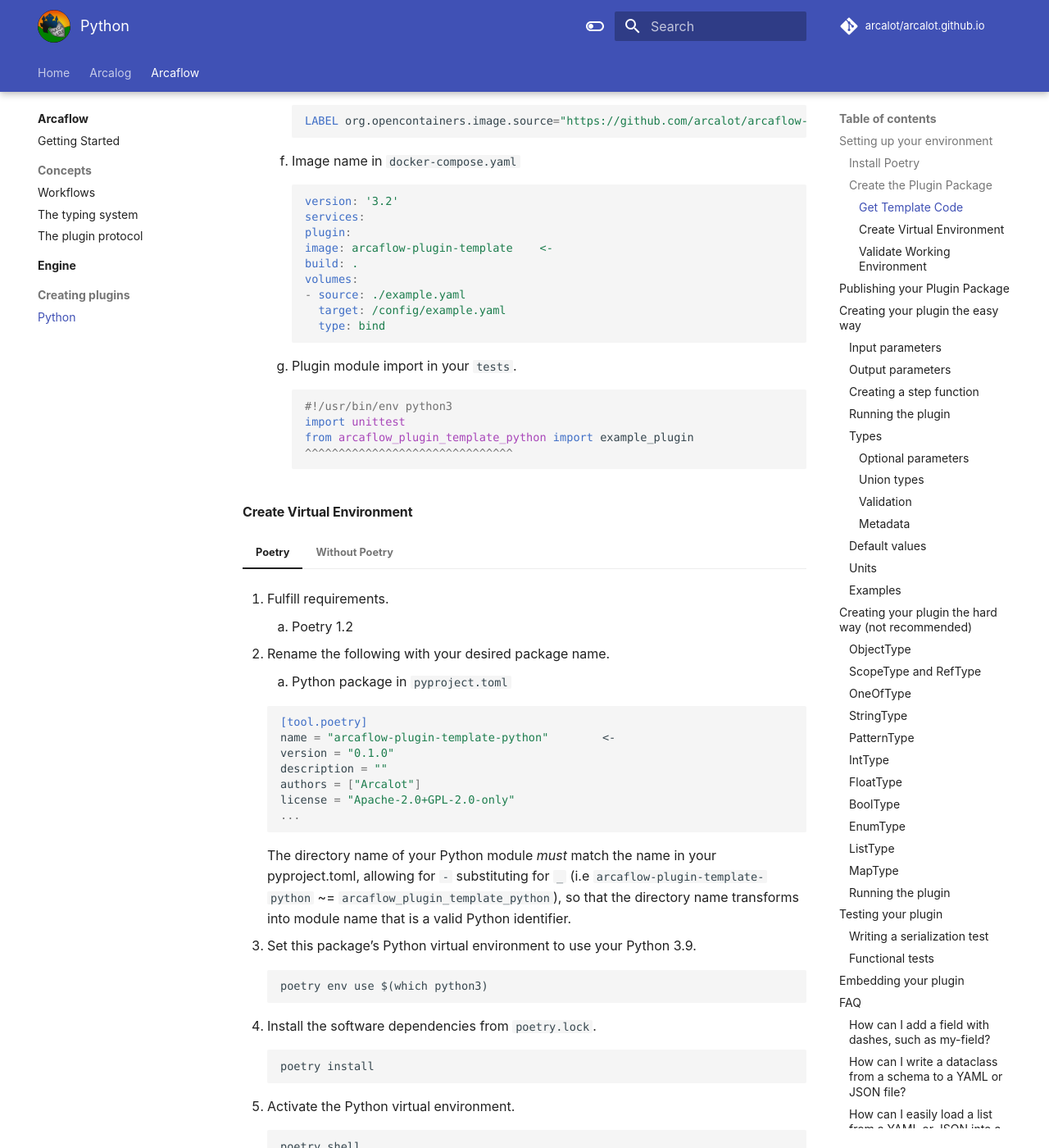
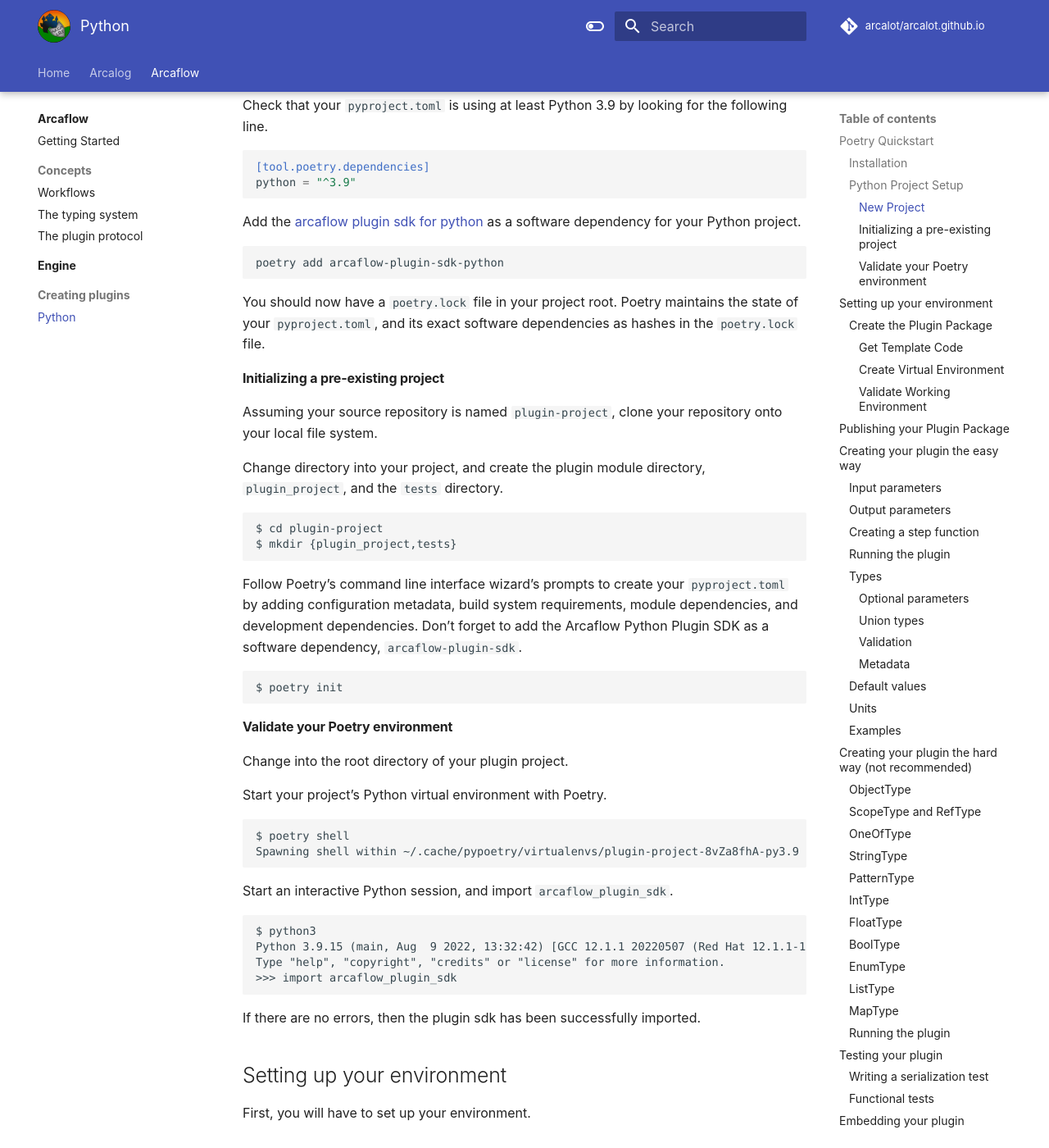
Before and after one commit to arcalot/arcalot.github.io, an MkDocs documentation site: the page built from docs/arcaflow/creating-plugins/python.md, in a window 1280 px wide and 1400 px high, scrolled down 2164 px. Shown: the whole window at 82% size. Built offline with MkDocs 1.6.1 and Material for MkDocs 9.7.7, drawn with Linux system fonts in a browser that asks for light colours; comment, search, counter and statistics services are not loaded; some of the changed text lies outside the part shown.

Commit message:
add poetry quickstart section

````diff
--- a/docs/arcaflow/creating-plugins/python.md
+++ b/docs/arcaflow/creating-plugins/python.md
@@ -10,43 +10,41 @@
 
 Before you start please familiarize yourself with the [Arcaflow type system](../concepts/typing.md).
 
-## Setting up your environment
+## Poetry Quickstart
 
-First, you will have to set up your environment.
-
-### Install Poetry
+### Installation
 
 1. Ensure your `python3` executable is at least version 3.9.
 
     ```
-    python3 --version
-    # Python 3.9.15
+    $ python3 --version
+    Python 3.9.15
     ```
 
 2. If it is not, install Python 3.9.
 
     === "RHEL, CentOS, Fedora"
         ```
-        dnf -y install python3.9
+        $ dnf -y install python3.9
         ```
 
     === "Ubuntu"
 
         ```
-        apt-get -y install python3.9
+        $ apt-get -y install python3.9
         ```
 
 3. Alias the Python 3.9 executable to `python3` installed by your system package manager.
 
     ```
-    alias python3="python3.9"
+    $ alias python3="python3.9"
     ```
 
 4. Install Poetry using one of their [supported methods](https://python-poetry.org/docs/#installation) for your environment.
 
     For example, on a Linux distribution
     ```
-    curl -sSL https://install.python-poetry.org | python3 -
+    $ curl -sSL https://install.python-poetry.org | python3 -
     ```
 
     Make sure to install Poetry into __exactly one Python executable__ on your
@@ -57,9 +55,119 @@
 5. Verify your Poetry version.
 
     ```shell
-    poetry --version
-    # Poetry (version 1.2.2)
+    $ poetry --version
+    Poetry (version 1.2.2)
     ```
+
+### Python Project Setup
+
+#### [New Project](https://python-poetry.org/docs/master/basic-usage/)
+
+Create your Python Project, `plugin-project`, and change directory into the project root. You should see a directory structure similar to this with the following files.
+
+```
+$ poetry new plugin-project
+Created package plugin_project in plugin-project
+
+$ tree plugin-project
+plugin-project
+├── plugin_project
+│   └── __init__.py
+├── pyproject.toml
+├── README.md
+└── tests
+    └── __init__.py
+
+2 directories, 4 files
+
+$ cd plugin-project
+```
+
+Ensure `python3` is at least 3.9.
+
+```
+$ python3 --version
+Python 3.9.15
+```
+
+If `python3` is at least version 3.9, then determine its path.
+
+```
+$ which python3
+/usr/bin/python3
+```
+
+Set Poetry to use your Python that is at least 3.9.
+
+```
+poetry env use /usr/bin/python3
+```
+
+Alternativley,
+
+```
+poetry env use $(which python3)
+```
+
+Check that your `pyproject.toml` is using at least Python 3.9 by looking for the following line.
+
+```toml
+[tool.poetry.dependencies]
+python = "^3.9"
+```
+
+Add the [arcaflow plugin sdk for python](https://github.com/arcalot/arcaflow-plugin-sdk-python) as a software dependency for your Python project.
+
+```
+poetry add arcaflow-plugin-sdk-python
+```
+
+You should now have a `poetry.lock` file in your project root. Poetry maintains the state of your `pyproject.toml`, and its exact software dependencies as hashes in the `poetry.lock` file.
+
+
+
+#### Initializing a pre-existing project
+
+Assuming your source repository is named `plugin-project`, clone your repository onto your local file system.
+
+Change directory into your project, and create the plugin module directory, `plugin_project`, and the `tests` directory.
+
+```
+$ cd plugin-project
+$ mkdir {plugin_project,tests}
+```
+
+Follow Poetry's command line interface wizard's prompts to create your `pyproject.toml` by adding configuration metadata, build system requirements, module dependencies, and development dependencies. Don't forget to add the Arcaflow Python Plugin SDK as a software dependency, `arcaflow-plugin-sdk`.
+
+```
+$ poetry init
+```
+
+#### Validate your Poetry environment
+
+Change into the root directory of your plugin project.
+
+Start your project's Python virtual environment with Poetry.
+
+```
+$ poetry shell
+Spawning shell within ~/.cache/pypoetry/virtualenvs/plugin-project-8vZa8fhA-py3.9
+```
+
+Start an interactive Python session, and import `arcaflow_plugin_sdk`.
+
+```
+$ python3
+Python 3.9.15 (main, Aug  9 2022, 13:32:42) [GCC 12.1.1 20220507 (Red Hat 12.1.1-1)] on linux
+Type "help", "copyright", "credits" or "license" for more information.
+>>> import arcaflow_plugin_sdk
+```
+
+If there are no errors, then the plugin sdk has been successfully imported.
+
+## Setting up your environment
+
+First, you will have to set up your environment.
 
 ### Create the Plugin Package
 
@@ -72,7 +180,7 @@
 4. Plugin starting directory structure.
 
     ```
-    tree .
+    $ tree .
     .
     └── arcaflow-plugin-template-python        <- GitHub repo
     ├── arcaflow_plugin_template_python    <- Python module
@@ -149,19 +257,19 @@
     3. Set this package's Python virtual environment to use your Python 3.9.
 
         ```
-        poetry env use $(which python3)
+        $ poetry env use $(which python3)
         ```
 
     4. Install the software dependencies from `poetry.lock`.
 
         ```
-        poetry install
+        $ poetry install
         ```
 
     5. Activate the Python virtual environment.
 
         ```
-        poetry shell
+        $ poetry shell
         ```
 
 === "Without Poetry"
@@ -207,19 +315,19 @@
     4. Create a [virtualenv](https://virtualenv.pypa.io/en/latest/) in your project directory using the following command, replacing your Python call.
 
         ```shell
-        python -m venv .venv
+        $ python -m venv .venv
         ```
 
     5. Activate the Python virtual environment.
 
         ```shell
-        source .venv/bin/activate
+        $ source .venv/bin/activate
         ```
 
     6. Install Python project dependencies.
 
         ```shell
-        pip install -r requirements.txt
+        $ pip install -r requirements.txt
         ```
 
 #### Validate Working Environment
@@ -227,19 +335,19 @@
 1. Run the test plugin.
 
     ```
-    python3 example_plugin.py -f example.yaml
+    $ python3 example_plugin.py -f example.yaml
     ```
 
 2.  Run the unit tests.
 
     ```
-    python3 test_example_plugin.py
+    $ python3 test_example_plugin.py
     ```
 
 3.  Generate a JSON schema.
 
     ```
-    python3 example_plugin.py --json-schema input >example.schema.json
+    $ python3 example_plugin.py --json-schema input >example.schema.json
     ```
 
     If you are using the [YAML plugin for VSCode](https://marketplace.visualstudio.com/items?itemName=redhat.vscode-yaml), add the following line to the top of your config file for code completion.
@@ -319,90 +427,90 @@
      Add your PyPi token to the Poetry configuration file.
 
      ```shell
-     poetry config pypi-token.<any name> <PYPI API TOKEN>
+     $ poetry config pypi-token.<any name> <PYPI API TOKEN>
      ```
 
      Alternatively, you can use environment variables to provide your PyPi credentials.
 
      ```shell
-     export POETRY_PYPI_TOKEN_PYPI=my-token
-     export POETRY_HTTP_BASIC_PYPI_USERNAME=<username>
-     export POETRY_HTTP_BASIC_PYPI_PASSWORD=<password>
+     $ export POETRY_PYPI_TOKEN_PYPI=my-token
+     $ export POETRY_HTTP_BASIC_PYPI_USERNAME=<username>
+     $ export POETRY_HTTP_BASIC_PYPI_PASSWORD=<password>
      ```
 
      Generate distribution archives (build) ([at the moment, only pure python wheels are supported](https://python-poetry.org/docs/cli/#build)).
 
      ```shell
-     poetry build
+     $ poetry build
      ```
 
      Check the results of a publish dry run are successful.
 
      ```shell
-     poetry publish --dry-run
+     $ poetry publish --dry-run
 
-     # Publishing arcaflow-plugin-template-python (0.1.0) to PyPI
-     # - Uploading arcaflow_plugin_template_python-0.1.0-py3-none-any.whl 100%
-     # - Uploading arcaflow_plugin_template_python-0.1.0.tar.gz 100%
+     Publishing arcaflow-plugin-template-python (0.1.0) to PyPI
+     - Uploading arcaflow_plugin_template_python-0.1.0-py3-none-any.whl 100%
+     - Uploading arcaflow_plugin_template_python-0.1.0.tar.gz 100%
      ```
 
      Upload the distribution archives (publish)!
 
      ```shell
-     poetry publish
+     $ poetry publish
 
-     # Publishing arcaflow-plugin-template-python (0.1.0) to PyPI
-     # - Uploading arcaflow_plugin_template_python-0.1.0-py3-none-any.whl 100%
-     # - Uploading arcaflow_plugin_template_python-0.1.0.tar.gz 100%
+     Publishing arcaflow-plugin-template-python (0.1.0) to PyPI
+     - Uploading arcaflow_plugin_template_python-0.1.0-py3-none-any.whl 100%
+     - Uploading arcaflow_plugin_template_python-0.1.0.tar.gz 100%
      ```
 
      Alternatively, build and publish in one command.
 
      ```shell
-     poetry publish --build
+     $ poetry publish --build
      ```
 
 === "Without Poetry"
 
-Change into the project's root directory.
+     Change into the project's root directory.
 
-Install [build](https://github.com/pypa/build) and [twine](https://github.com/pypa/build).
+     Install [build](https://github.com/pypa/build) and [twine](https://github.com/pypa/build).
 
-```shell
-python3 -m pip install --upgrade build twine
-```
+     ```shell
+     $ python3 -m pip install --upgrade build twine
+     ```
 
-Generate distribution archives.
+     Generate distribution archives.
 
-```shell
-python -m build
-```
+     ```shell
+     $ python3 -m build
+     ```
 
-You should see the `dist` directory at your project's root, with archive files.
+     You should see the `dist` directory at your project's root, with archive files.
 
-```shell
-dist/
-├── example_package_YOUR_USERNAME_HERE-0.0.1-py3-none-any.whl
-└── example_package_YOUR_USERNAME_HERE-0.0.1.tar.gz
-```
+     ```shell
+     dist/
+     ├── example_package_YOUR_USERNAME_HERE-0.0.1-py3-none-any.whl
+     └── example_package_YOUR_USERNAME_HERE-0.0.1.tar.gz
+     ```
 
-Upload distribution archives.
+     Upload distribution archives.
 
-```
-python -m twine upload --repository testpypi --username=$TESTPYPI_USERNAME --password=$TESTPYPI_PASSWORD dist/*
+     ```
+     $ python3 -m twine upload --repository testpypi --username=$TESTPYPI_USERNAME --password=$TESTPYPI_PASSWORD dist/*
 
-# Uploading distributions to
-# https://test.pypi.org/legacy/
-# Uploading
-# arcaflow_plugin_template_python-0.1.0-py3-none-any.whl
-# 100% ━━━━━━━━━━━━ 9.1/9.1 kB • 00:00 • 3.7 MB/s
-# Uploading
-# arcaflow_plugin_template_python-0.1.0.tar.gz
-# 100% ━━━━━━━━━━━━ 8.5/8.5 kB • 00:00 • 1.5 MB/s
+     Uploading distributions to
+     https://test.pypi.org/legacy/
+     Uploading
+     arcaflow_plugin_template_python-0.1.0-py3-none-any.whl
+     100% ━━━━━━━━━━━━ 9.1/9.1 kB • 00:00 • 3.7 MB/s
+     Uploading
+     arcaflow_plugin_template_python-0.1.0.tar.gz
+     100% ━━━━━━━━━━━━ 8.5/8.5 kB • 00:00 • 1.5 MB/s
 
-# View at:
-# https://test.pypi.org/project/arcaflow-plugin-template-python/0.1.0/
-```
+     View at:
+     https://test.pypi.org/project/arcaflow-plugin-template-python/0.1.0/
+     ```
 
 ## Creating your plugin the easy way
 
````
